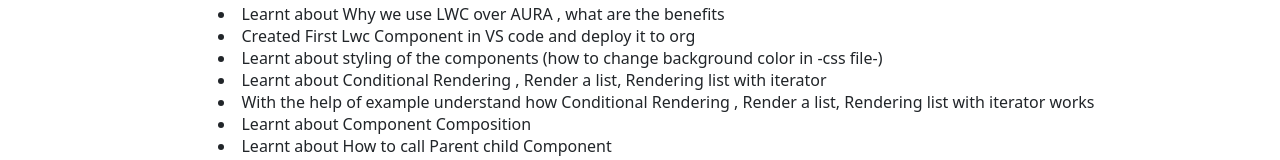
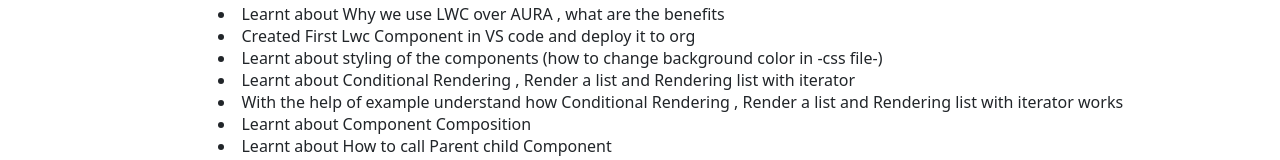
Before and after one commit to neha-mrk/neha-mrk.github.io, a plain HTML site: page journal.html in a window 1280 px wide. Shown: the part 144-304 px from the top of the page. Drawn offline with nearby package versions, Linux system fonts and the light colour scheme.

Commit message:
Update journal.html

```diff
--- a/journal.html
+++ b/journal.html
@@ -23,8 +23,8 @@
 <li>Learnt about Why we use LWC over AURA , what are the benefits</li>
 <li>Created First Lwc Component in VS code and deploy it to org</li>
 <li>Learnt about styling of the components (how to change background color in -css file-)</li>
-<li>Learnt about Conditional Rendering , Render a list, Rendering list with iterator </li>
-<li>With the help of example understand how Conditional Rendering , Render a list, Rendering list with iterator works </li>
+<li>Learnt about Conditional Rendering , Render a list and Rendering list with iterator </li>
+<li>With the help of example understand how Conditional Rendering , Render a list and Rendering list with iterator works </li>
 <li>Learnt about Component Composition</li>
 <li>Learnt about How to call Parent child Component </li>
 <li>Implement parent child component with the help of example</li>
```
